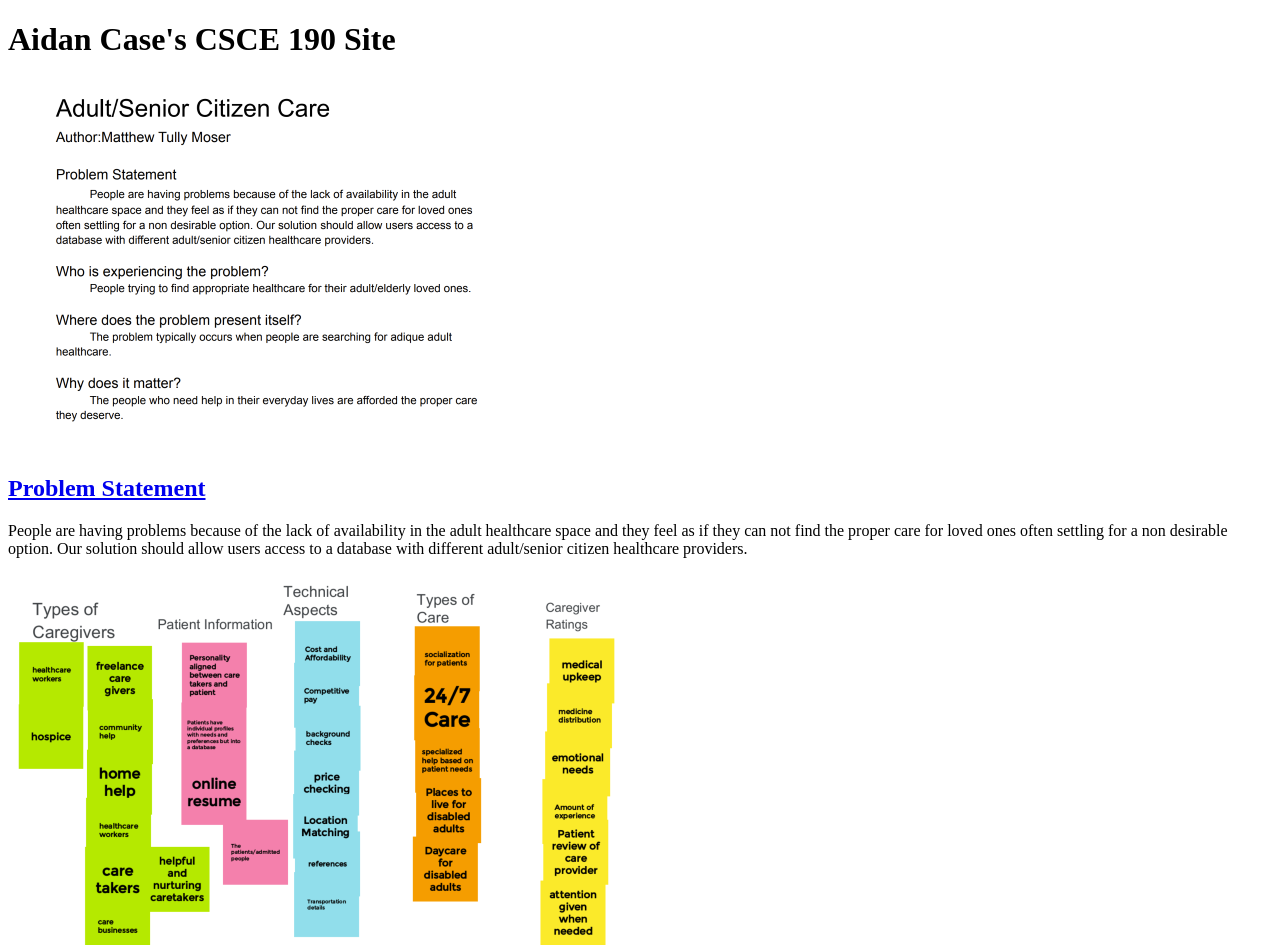
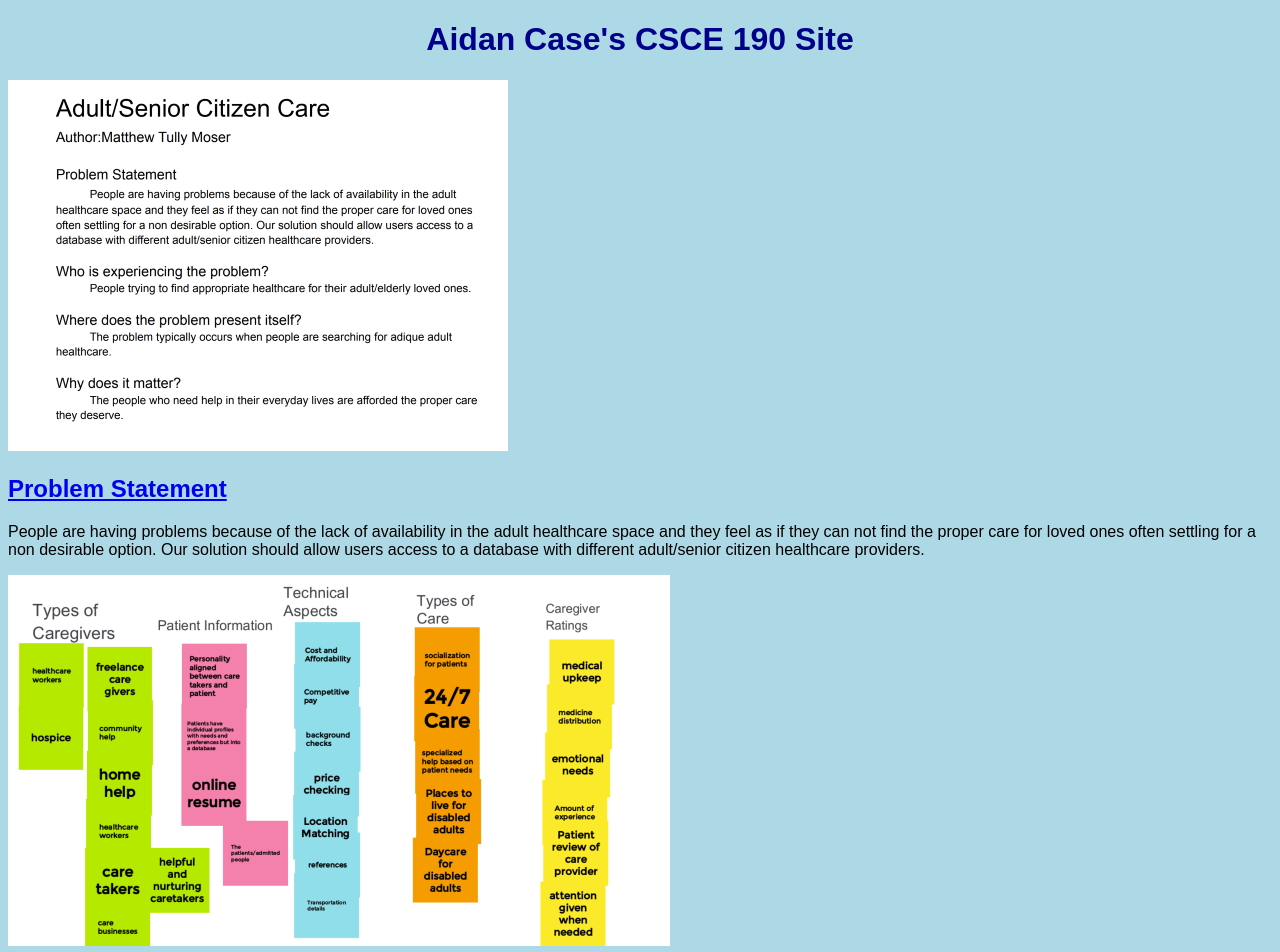
Before and after one commit to aidancase/aidancase.github.io, a plain HTML site: page index.html in a window 1280 px wide. Shown: the top 952 px of the page. Drawn offline with Linux system fonts and the light colour scheme.

Commit message:
Add files via upload

```diff
--- a/index.html
+++ b/index.html
@@ -2,6 +2,7 @@
 <html>
     <head>
         <title>CSCE 190: Aidan Case</title>
+        <link rel="stylesheet" href="styles.css">
     </head>
     <body>
         <h1>Aidan Case's CSCE 190 Site</h1>
--- /dev/null
+++ b/styles.css
@@ -0,0 +1,9 @@
+body {
+    background: lightblue;
+    font-family: Arial, Helvetica, sans-serif;
+}
+
+h1{
+    color:darkblue;
+    text-align: center;
+}
```
